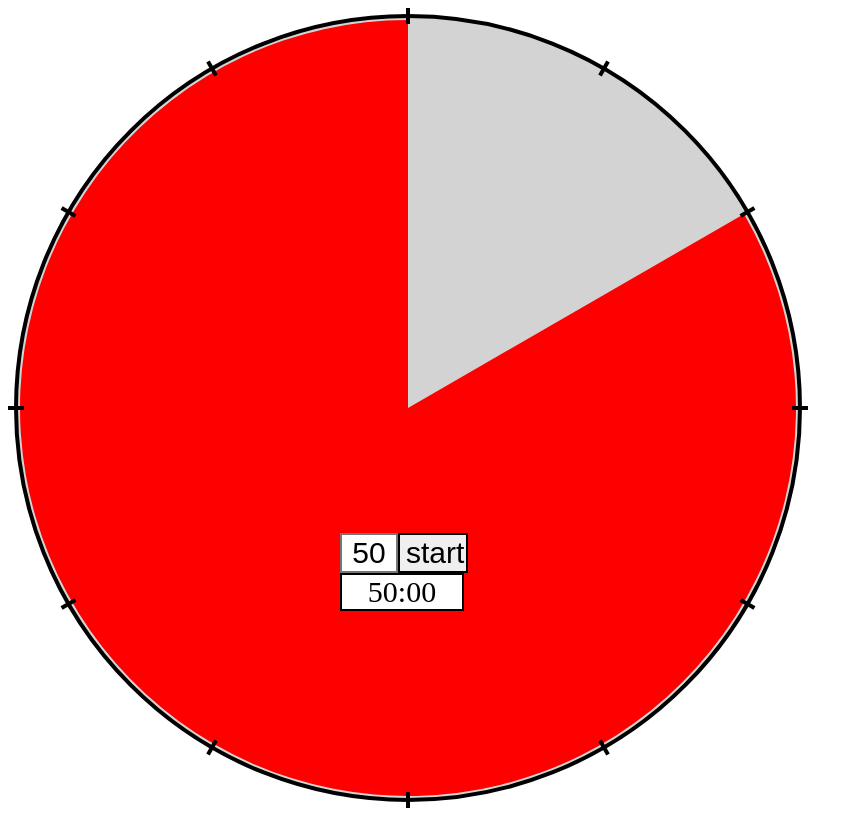
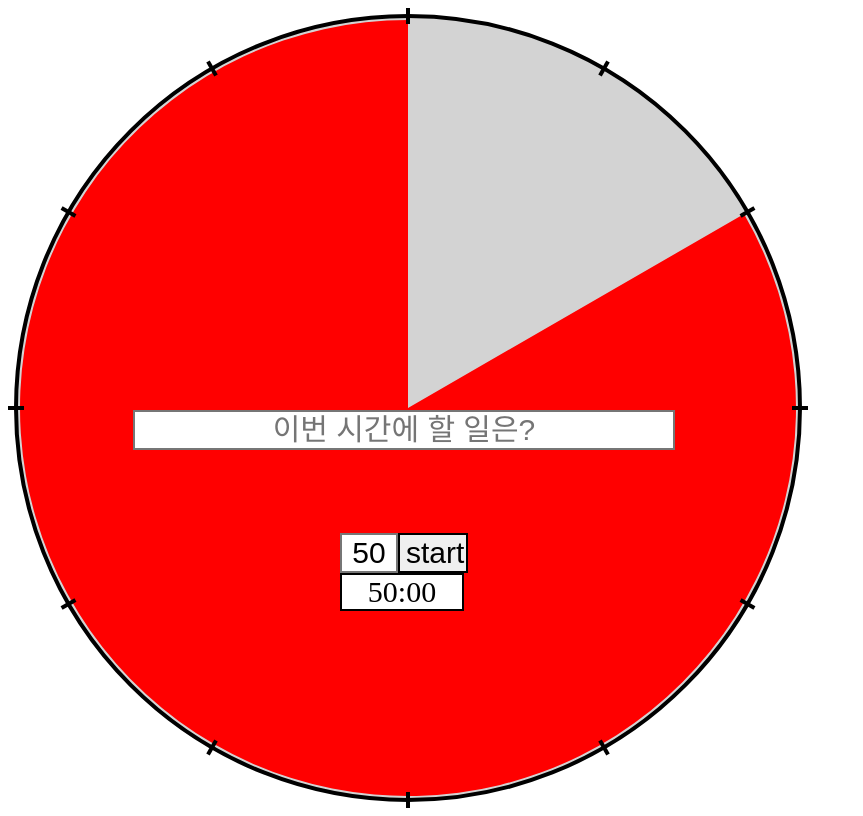
Before and after one commit to jb-/remit-emit, a React app: page / in a window 1280 px wide. Shown: the whole page, without its empty margins (0-863 px from the left). Built offline with nearby package versions, Linux system fonts and the light colour scheme; the HTML template or start-up script is replaced by a standard one.

Commit message:
:sparkles: add task label

```diff
--- a/src/App.js
+++ b/src/App.js
@@ -25,6 +25,12 @@ const styles = {
     borderWidth: '2px',
     borderColor: 'black',
     borderStyle: 'solid',
+  },
+  task: {
+    borderWidth: 2,
+    borderStyle: 'solid',
+    fontSize: '30px',
+    textAlign: 'center',
   }
 }
 
@@ -144,8 +150,16 @@ export default class App extends Component {
         </svg>
         <div style={{
           position: 'absolute',
-          top: width/3 * 2,
-          left: height/2 - (parseInt(styles.input.width) + parseInt(styles.button.width))/2,
+          top: height/2 + 10,
+          left: width/6,
+        }}
+        >
+          <input placeholder="이번 시간에 할 일은?" type="text" style={Object.assign({}, styles.task, {width: width*2/3})}/>
+        </div>
+        <div style={{
+          position: 'absolute',
+          top: height/3 * 2,
+          left: width/2 - (parseInt(styles.input.width) + parseInt(styles.button.width))/2,
         }}>
           <input
             style={styles.input}
```
